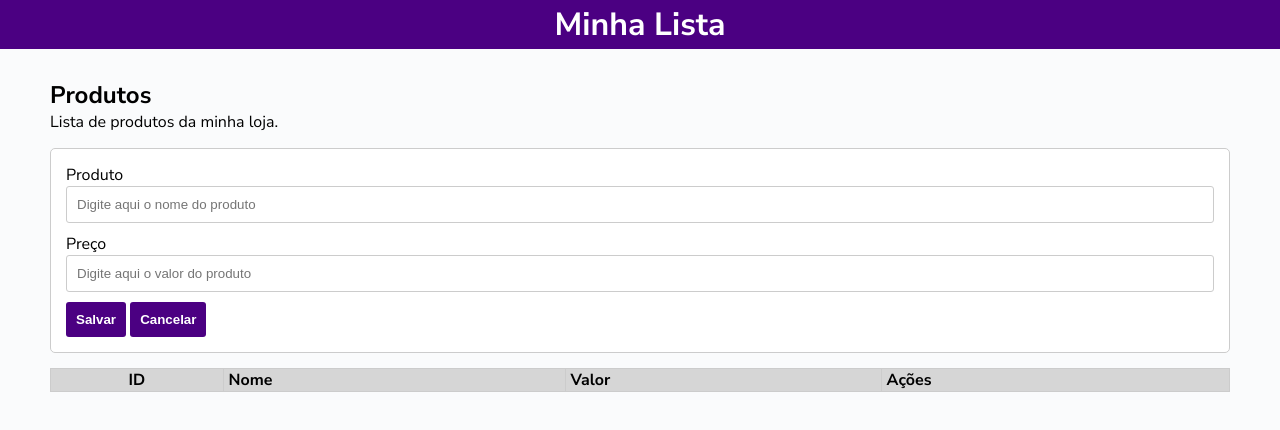
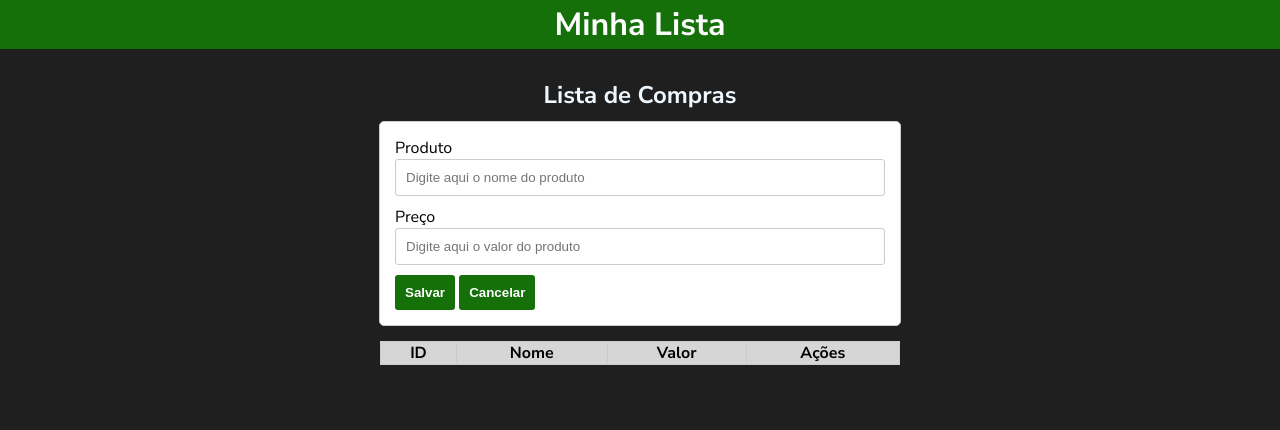
Before and after one commit to arthuryan08/Projeto-Lista-Compras, a plain HTML site: page index.html in a window 1280 px wide. Drawn offline with Linux system fonts and the light colour scheme.

Commit message:
Finalizando o projeto

```diff
--- a/css/style.css
+++ b/css/style.css
@@ -4,14 +4,20 @@
 
 body{
     font-family: 'Nunito Sans', sans-serif;
-    background-color: #fafbfc;
+    background-color: #1f1f1f;
+}
+.title{
+    color: aliceblue;
+    text-align: center;
+    margin-bottom: 10px
 }
 
 header {
-    background-color: indigo;
+    background-color: rgb(21, 112, 9);
     padding: 3px;
-    color: white;
+    color: #fcfcfc;
     text-align: center;
+    font-weight: bolder;
 }
 
 main{
@@ -22,8 +28,9 @@ main{
     background-color: white;
     border: 1px solid #ccc;
     padding: 15px;
-    margin-top: 15px;
     border-radius: 5px;
+    margin: auto;
+    width: 490px;
 }
 
 .lineInput{
@@ -42,7 +49,7 @@ button{
     border: 0;
     padding: 10px;
     outline: 0;
-    background-color: indigo;
+    background-color: rgb(21, 112, 9);
     color: white;
     border-radius: 3px;
     font-weight: bold;
@@ -75,8 +82,19 @@ table th,td {
 
 table td img{
     width: 22px;
+
+}
+table td{
+    background-color: white;
 }
 
 .center{
     text-align: center;
+
 }
+
+table{
+    width: 520px;
+    margin: auto;
+
+}
--- a/index.html
+++ b/index.html
@@ -21,8 +21,8 @@
 
     <main>
         <div class="title">
-            <h2>Produtos</h2>
-            <span>Lista de produtos da minha loja.</span>
+            <h2>Lista de Compras</h2>
+
         </div>
 
         <div class="interact">
@@ -43,11 +43,11 @@
             <table border="1">
                 <thead>
                     <th class="center">ID</th>
-                    <th>Nome</th>
-                    <th>Valor</th>
-                    <th>Ações</th>
+                    <th class="center">Nome</th>
+                    <th class="center">Valor</th>
+                    <th class="center">Ações</th>
                 </thead>
-                <tbody id="tbody">
+                <tbody class="center" id="tbody">
 
                 </tbody>
             </table>
```
